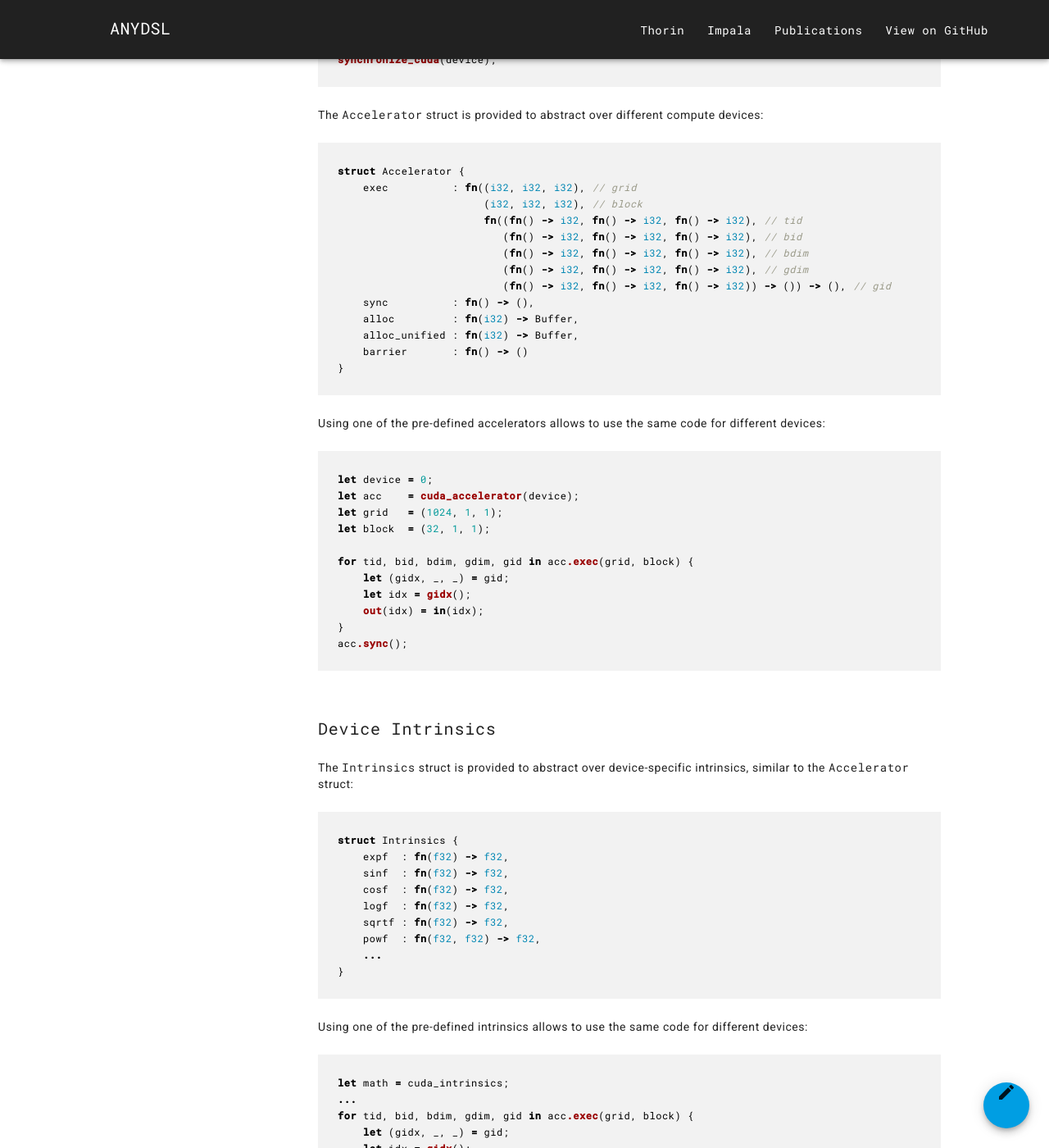
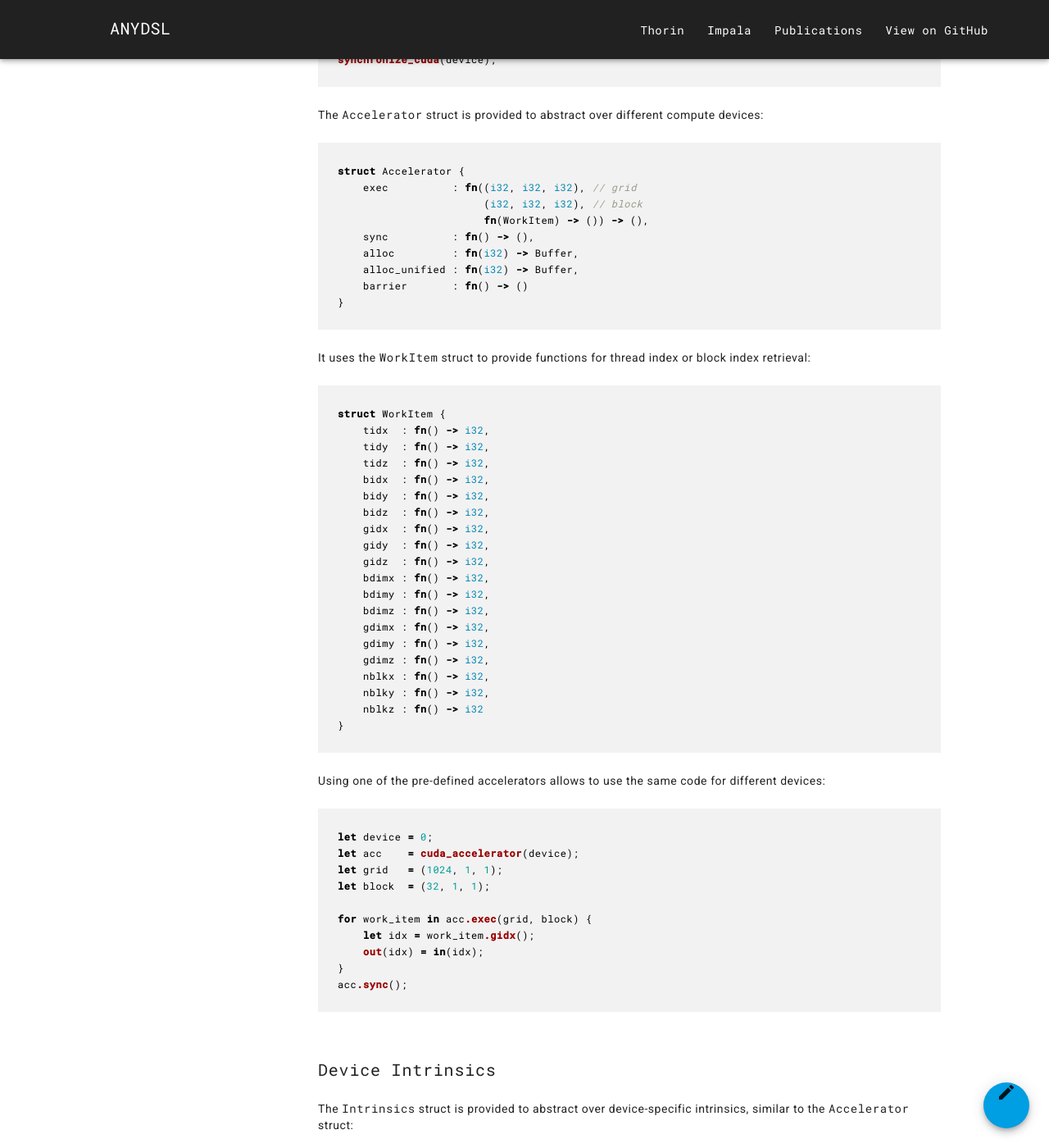
Before and after one commit to AnyDSL/anydsl.github.io, a Jekyll site: the page built from Device-Code-Generation-and-Execution.md, in a window 1280 px wide and 1400 px high, scrolled down 2842 px. Shown: the whole window at 82% size. Built offline with Jekyll 4.4.1, drawn with Linux system fonts in a browser that asks for light colours; nearby versions of some CDN libraries; some of the changed text lies outside the part shown.

Commit message:
Update documentation: work item functions.

````diff
--- a/Device-Code-Generation-and-Execution.md
+++ b/Device-Code-Generation-and-Execution.md
@@ -100,15 +100,35 @@
 struct Accelerator {
     exec          : fn((i32, i32, i32), // grid
                        (i32, i32, i32), // block
-                       fn((fn() -> i32, fn() -> i32, fn() -> i32), // tid
-                          (fn() -> i32, fn() -> i32, fn() -> i32), // bid
-                          (fn() -> i32, fn() -> i32, fn() -> i32), // bdim
-                          (fn() -> i32, fn() -> i32, fn() -> i32), // gdim
-                          (fn() -> i32, fn() -> i32, fn() -> i32)) -> ()) -> (), // gid
+                       fn(WorkItem) -> ()) -> (),
     sync          : fn() -> (),
     alloc         : fn(i32) -> Buffer,
     alloc_unified : fn(i32) -> Buffer,
     barrier       : fn() -> ()
+}
+```
+
+It uses the ```WorkItem``` struct to provide functions for thread index or block index retrieval:
+```rust
+struct WorkItem {
+    tidx  : fn() -> i32,
+    tidy  : fn() -> i32,
+    tidz  : fn() -> i32,
+    bidx  : fn() -> i32,
+    bidy  : fn() -> i32,
+    bidz  : fn() -> i32,
+    gidx  : fn() -> i32,
+    gidy  : fn() -> i32,
+    gidz  : fn() -> i32,
+    bdimx : fn() -> i32,
+    bdimy : fn() -> i32,
+    bdimz : fn() -> i32,
+    gdimx : fn() -> i32,
+    gdimy : fn() -> i32,
+    gdimz : fn() -> i32,
+    nblkx : fn() -> i32,
+    nblky : fn() -> i32,
+    nblkz : fn() -> i32
 }
 ```
 
@@ -119,9 +139,8 @@ let acc    = cuda_accelerator(device);
 let grid   = (1024, 1, 1);
 let block  = (32, 1, 1);
 
-for tid, bid, bdim, gdim, gid in acc.exec(grid, block) {
-    let (gidx, _, _) = gid;
-    let idx = gidx();
+for work_item in acc.exec(grid, block) {
+    let idx = work_item.gidx();
     out(idx) = in(idx);
 }
 acc.sync();
@@ -146,9 +165,8 @@ Using one of the pre-defined intrinsics allows to use the same code for differen
 ```rust
 let math = cuda_intrinsics;
 ...
-for tid, bid, bdim, gdim, gid in acc.exec(grid, block) {
-    let (gidx, _, _) = gid;
-    let idx = gidx();
+for work_item in acc.exec(grid, block) {
+    let idx = work_item.gidx();
     out(idx) = math.sinf(in(idx));
 }
 ...
@@ -168,9 +186,8 @@
 let arr = alloc_cuda(dev, size);
 let out = alloc_cuda(dev, size);
 ...
-for tid, bid, bdim, gdim, gid in acc.exec(grid, block) {
-    let (gidx, _, _) = gid;
-    let idx = gidx();
+for work_item in acc.exec(grid, block) {
+    let idx = work_item.gidx();
     let arr_ptr = bitcast[   &[1][f32]](arr.data);
     let out_ptr = bitcast[&mut[1][f32]](out.data);
     out_ptr(idx) = arr_ptr(idx);
@@ -182,7 +199,7 @@ The address space annotation is manual at the moment, but will be automated with
 Memory of compile-time known size in shared (CUDA), local (OpenCL), or group (HSA) memory can be requested using ```reserve_shared```.
 ```rust
 ...
-for tid, bid, bdim, gdim, gid in acc.exec(grid, block) {
+for work_item in acc.exec(grid, block) {
     ...
     let shared = reserve_shared[f32](32);
     shared(tidx) = arr_ptr(idx);
````
